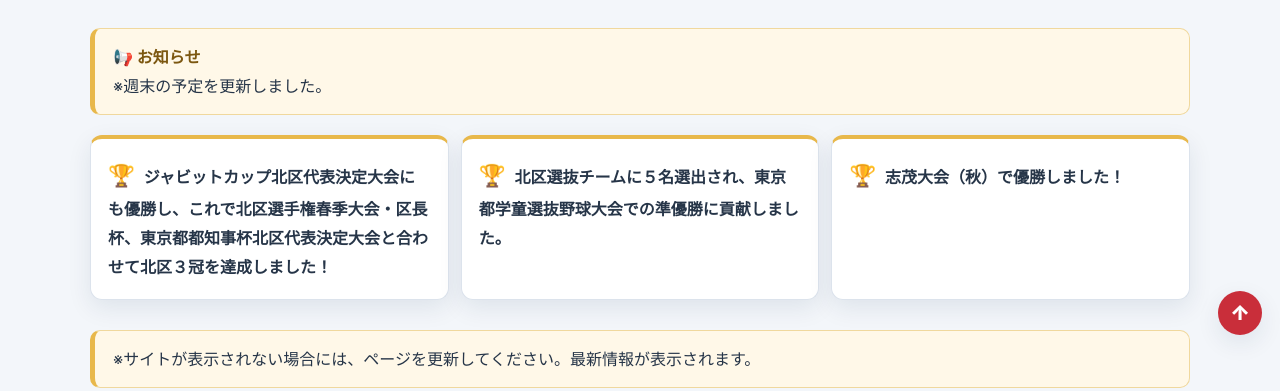
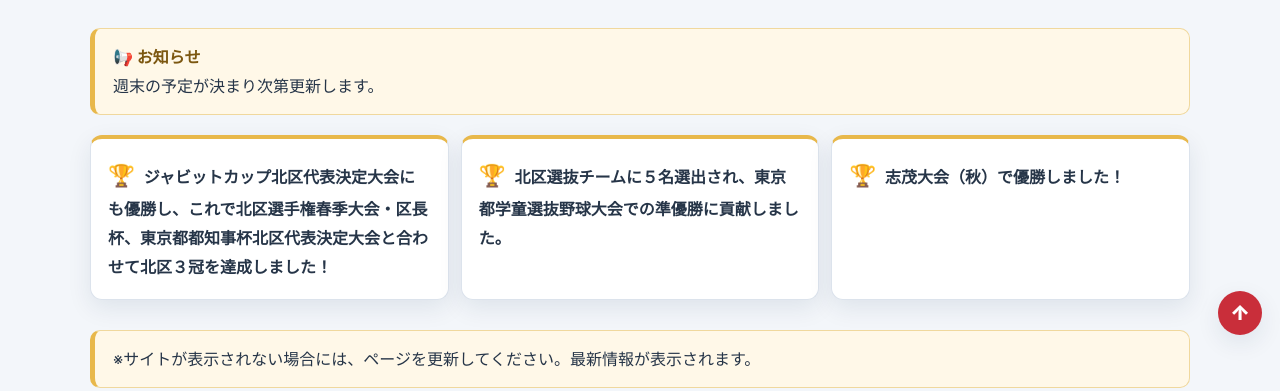
Before and after one commit to yoji-t/yabata-jr, a plain HTML site: page index.html in a window 1280 px wide. Shown: the part 447-838 px from the top of the page. Drawn offline with Linux system fonts and the light colour scheme; a script that the page names is missing.

Commit message:
お知らせの文言を「週末の予定が決まり次第更新します。」に変更

```diff
--- a/index.html
+++ b/index.html
@@ -563,7 +563,7 @@
 
     <div class="notice">
       <strong>📢 お知らせ</strong><br>
-      ※週末の予定を更新しました。
+      週末の予定が決まり次第更新します。
     </div>
 
     <div class="award-list">
```
